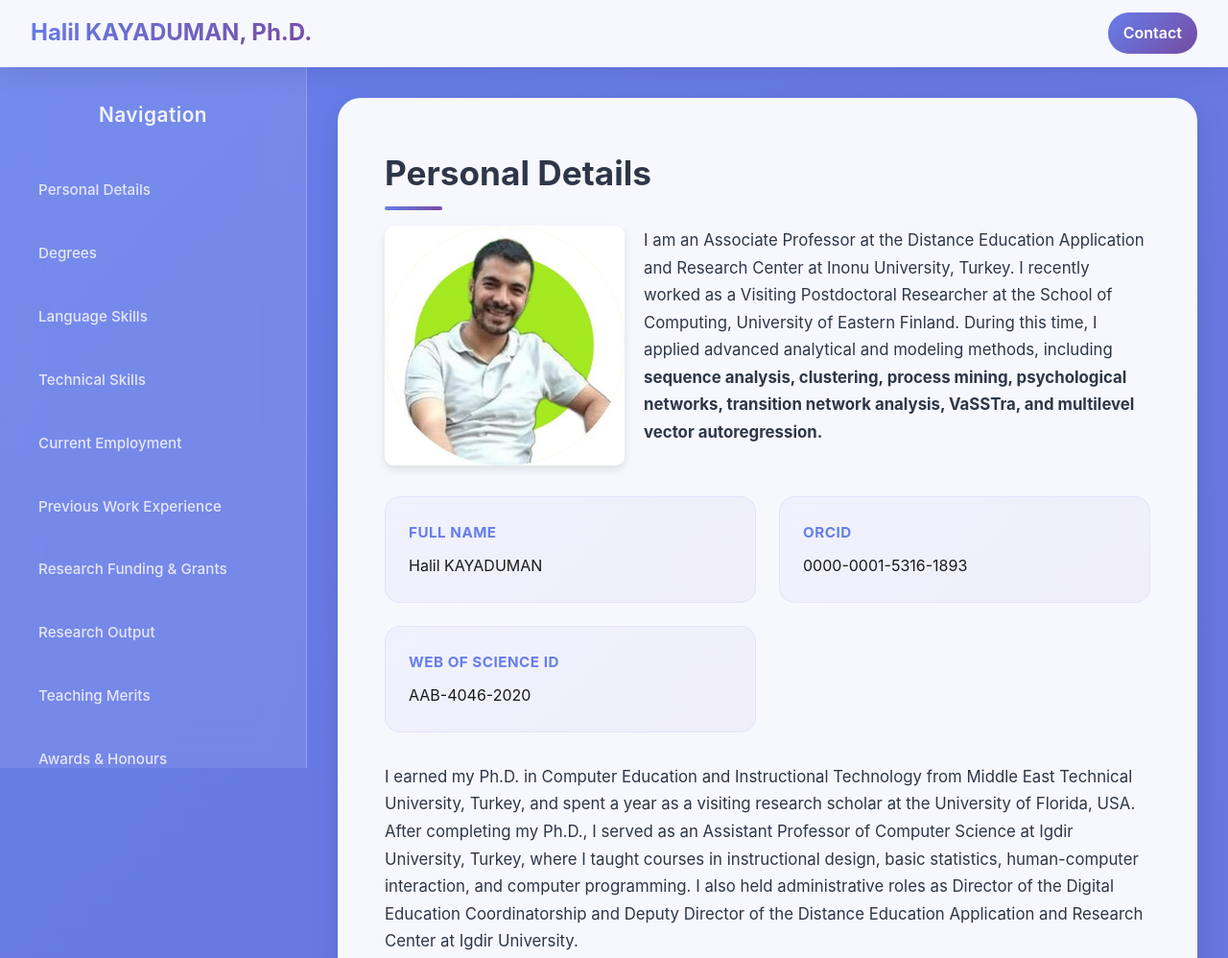
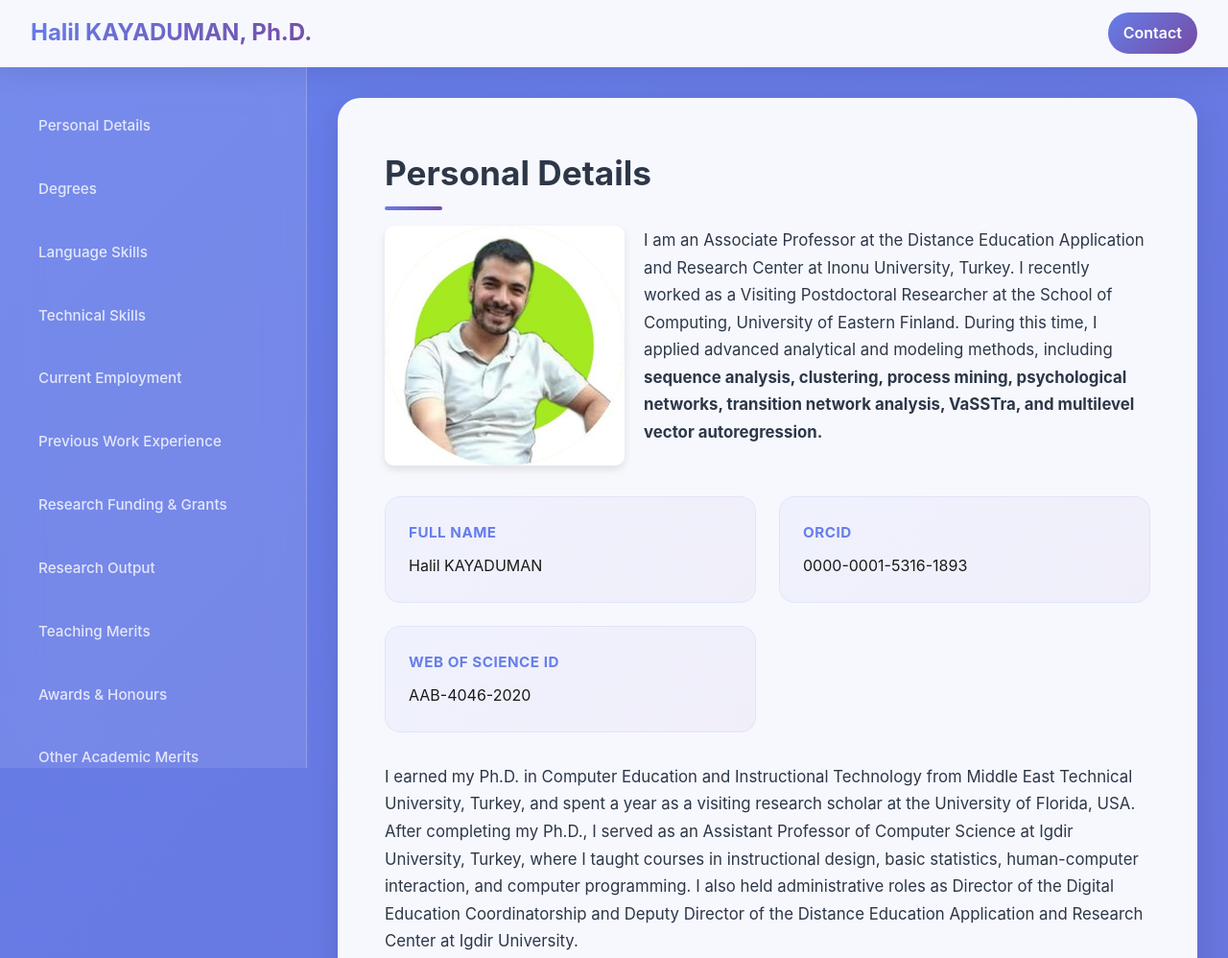
Before and after one commit to hkayaduman/hkayaduman.github.io, a plain HTML site: page index.html in a window 1280 px wide. Shown: the top 998 px of the page at 96% size. Drawn offline with Linux system fonts and the light colour scheme.

Commit message:
Update index.html

```diff
--- a/index.html
+++ b/index.html
@@ -715,7 +715,7 @@
     <div class="container">
         <!-- Sidebar Navigation -->
         <nav class="sidebar" id="sidebar">
-            <h2>Navigation</h2>
+
             <ul class="nav-list">
                 <li class="nav-item"><a href="#personal-details" class="nav-link">Personal Details</a></li>
                 <li class="nav-item"><a href="#degrees" class="nav-link">Degrees</a></li>
```
